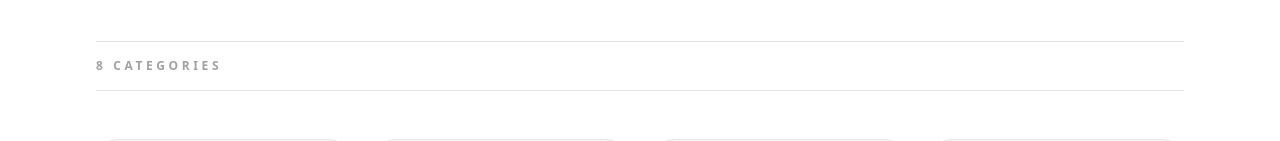
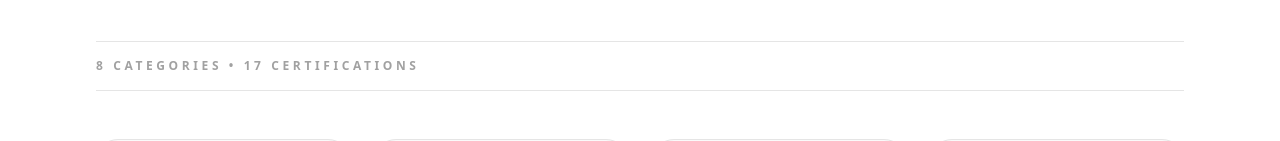
Before and after one commit to SaiDheeraj-19/Portfolio-, a Next.js app: page /certifications in a window 1280 px wide. Shown: the part 253-394 px from the top of the page. Built offline with nearby package versions, Linux system fonts and the light colour scheme.

Commit message:
feat: display total certifications count in header

```diff
--- a/src/app/certifications/page.tsx
+++ b/src/app/certifications/page.tsx
@@ -15,6 +15,10 @@ export default function CertificationsPage() {
     const [selectedPhoto, setSelectedPhoto] = useState<string | null>(null)
 
     const categories = Object.keys(portfolio.certificationsData)
+    const totalCertifications = Object.values(portfolio.certificationsData).reduce(
+        (acc: number, curr: any) => acc + curr.length,
+        0
+    );
 
     return (
         <div className="min-h-screen bg-white text-neutral-900">
@@ -34,7 +38,7 @@ export default function CertificationsPage() {
                     <span className="text-xs font-black tracking-[0.3em] text-neutral-400 uppercase">
                         {selectedCategory
                             ? `${(portfolio.certificationsData as any)[selectedCategory].length} Credentials`
-                            : `${categories.length} Categories`}
+                            : `${categories.length} Categories • ${totalCertifications} Certifications`}
                     </span>
                     {selectedCategory && (
                         <button
```
